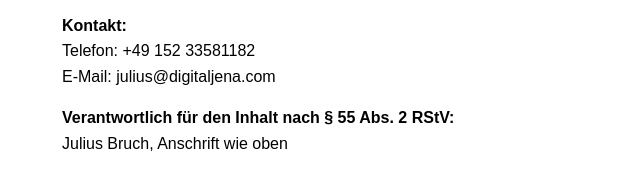
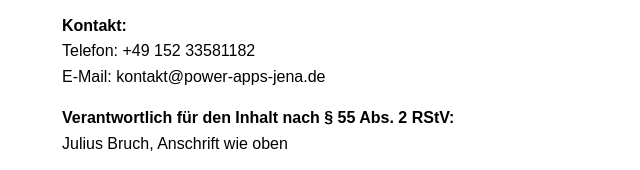
Before and after one commit to Digital-Jena/power-apps-jena, a plain HTML site: page impressum.html in a window 1280 px wide. Shown: the part 252-422 px from the top of the page, 178-818 px from the left. Drawn offline with Linux system fonts and the light colour scheme.

Commit message:
Update impressum.html

```diff
--- a/impressum.html
+++ b/impressum.html
@@ -28,7 +28,7 @@
 
   <p><strong>Kontakt:</strong><br>
     Telefon: +49 152 33581182<br>
-    E-Mail: julius@digitaljena.com
+    E-Mail: kontakt@power-apps-jena.de
   </p>
 
   <p><strong>Verantwortlich für den Inhalt nach § 55 Abs. 2 RStV:</strong><br>
```
